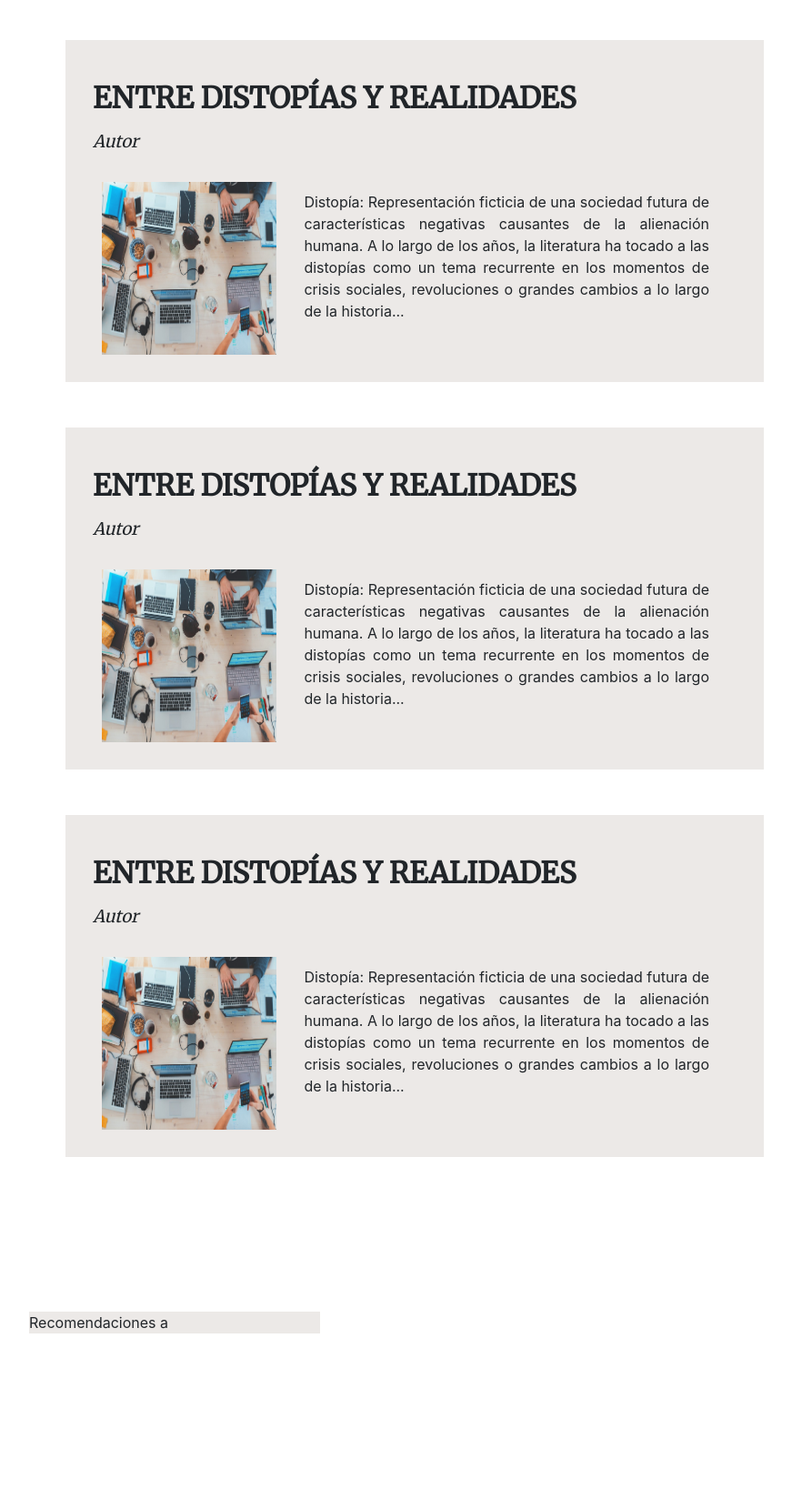
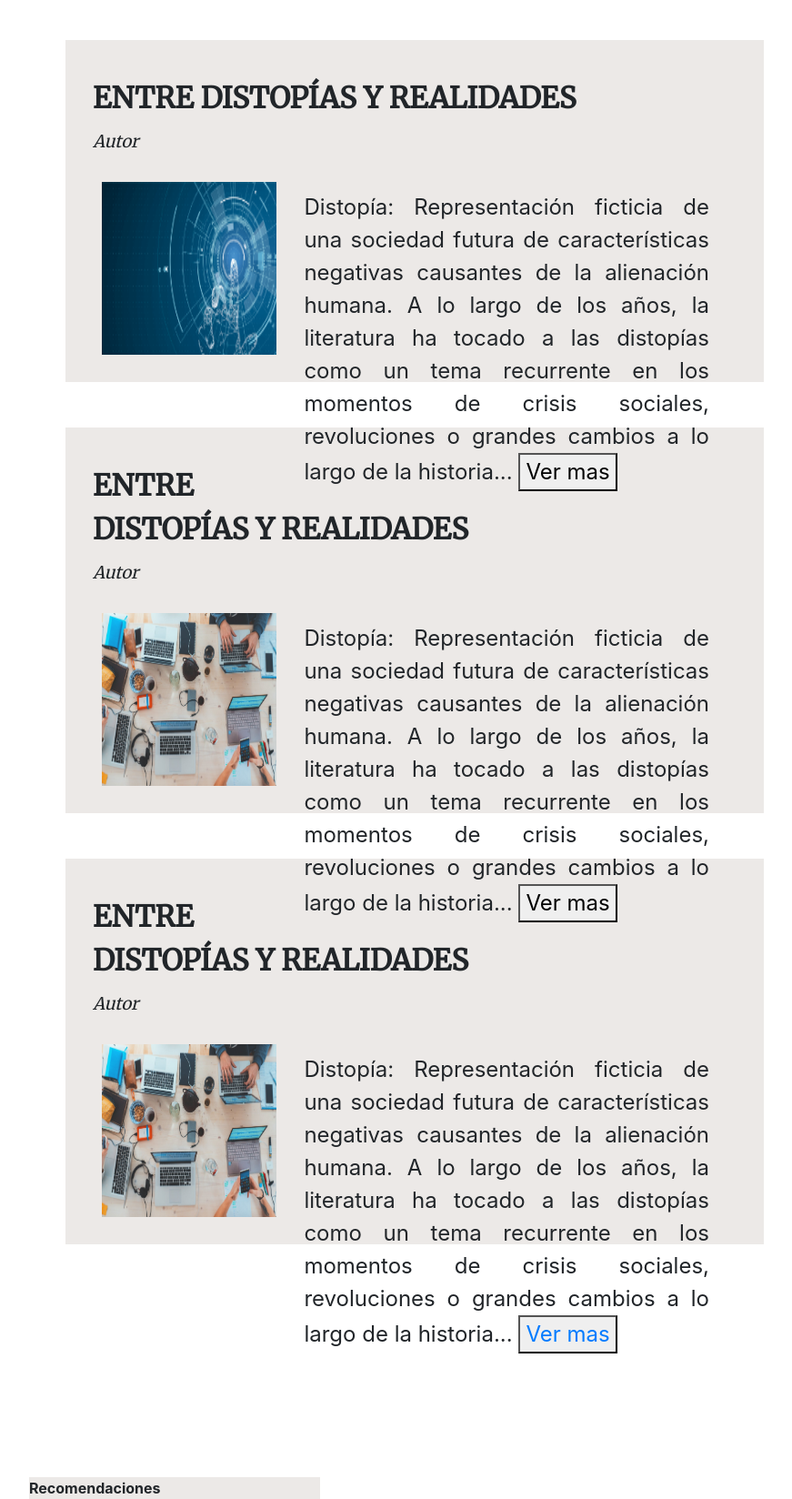
Before and after one commit to alvaroprueba123/ProyectoScientia, a PHP site: page /Areaciencias/ciencias.html in a window 1280 px wide. Shown: the part 356-2004 px from the top of the page at 91% size, without its empty margins (28-899 px from the left). Before the commit the page ends 1822 px from the top, so only its background shows below. Run offline with PHP 8.4, Linux system fonts and the light colour scheme.

Commit message:
30/06/2020

```diff
--- a/Areaciencias/ciencias.html
+++ b/Areaciencias/ciencias.html
@@ -49,13 +49,17 @@
       </div>
       <div class="article_bloq2">
         <div id="bloqueimg">
-            <img src="imagenes/noticia3.jpg">
+            <img src="../img_sci/TECNOLOGÍA/img1.png">
         </div>
         <div id="notice-article">
             <p>
                 Distopía: Representación ficticia de una sociedad futura de características negativas causantes de la alienación humana.
                 A lo largo de los años, la literatura ha tocado a las distopías como un tema recurrente en los momentos de crisis sociales, revoluciones o grandes cambios a lo largo de la historia...
+                <button>
+                    Ver mas
+                </button>
             </p>
+
         </div>
 
       </div>
@@ -75,6 +79,9 @@
           <p>
               Distopía: Representación ficticia de una sociedad futura de características negativas causantes de la alienación humana.
               A lo largo de los años, la literatura ha tocado a las distopías como un tema recurrente en los momentos de crisis sociales, revoluciones o grandes cambios a lo largo de la historia...
+              <button>
+                Ver mas
+            </button>
           </p>
       </div>
 
@@ -95,14 +102,26 @@
           <p>
               Distopía: Representación ficticia de una sociedad futura de características negativas causantes de la alienación humana.
               A lo largo de los años, la literatura ha tocado a las distopías como un tema recurrente en los momentos de crisis sociales, revoluciones o grandes cambios a lo largo de la historia...
+              <button>
+                  <a href="noticia1.html">
+                Ver mas
+                </a>
+            </button>
           </p>
+
       </div>
 
     </div>
 </div>
 </div>
 <aside id="aside-r">
-    Recomendaciones a
+   <div id="title-aside">
+       Recomendaciones
+   </div>
+   <div>
+
+   </div>
+
 </aside>
 </div>
 
--- a/Areaciencias/estilos.css
+++ b/Areaciencias/estilos.css
@@ -299,8 +299,16 @@
      padding-left: 20px;
      padding-top: 20px;
      text-align: justify;
+     font-size: 18pt;
  }
  .bg-contenedor{
      min-width: 100%;
      height:auto;
  }
+ #title-aside{
+    font-size: ;
+
+    font-weight: bolder;
+    font-family: ;
+
+ }
```
